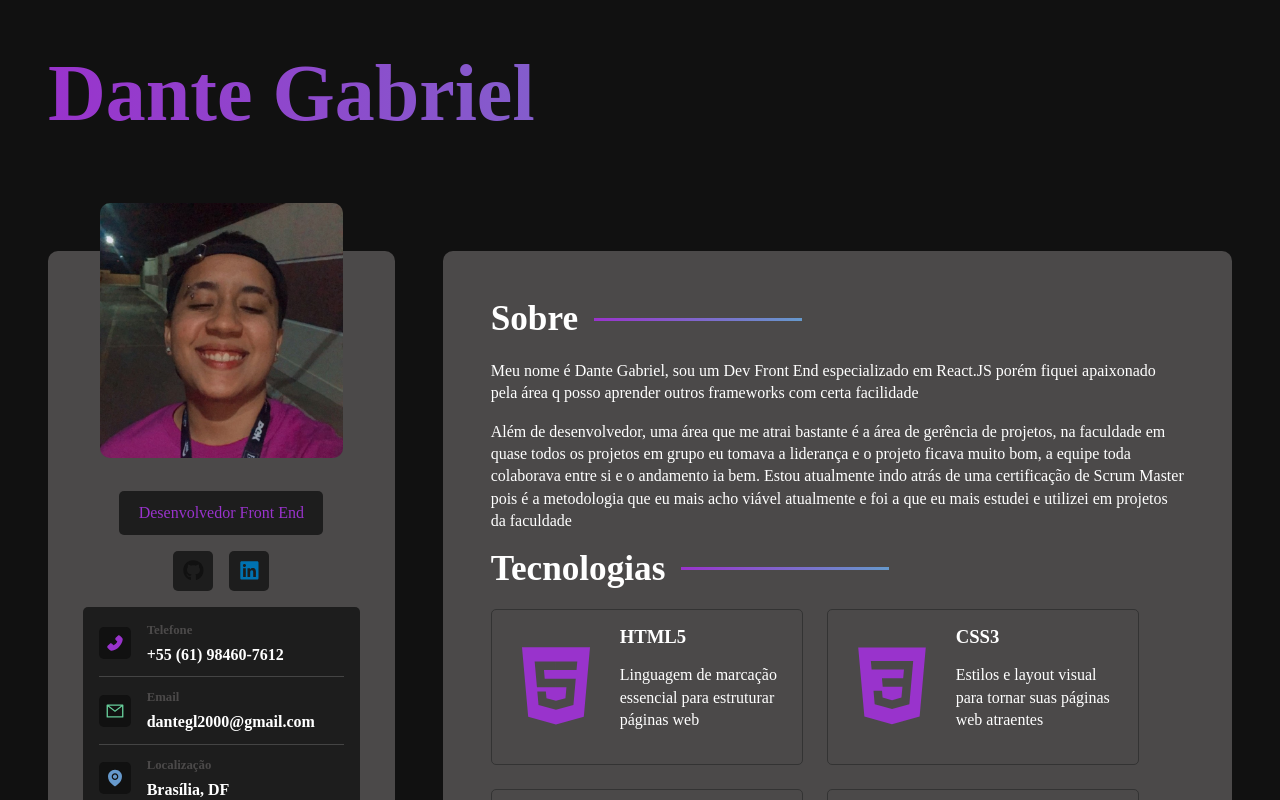
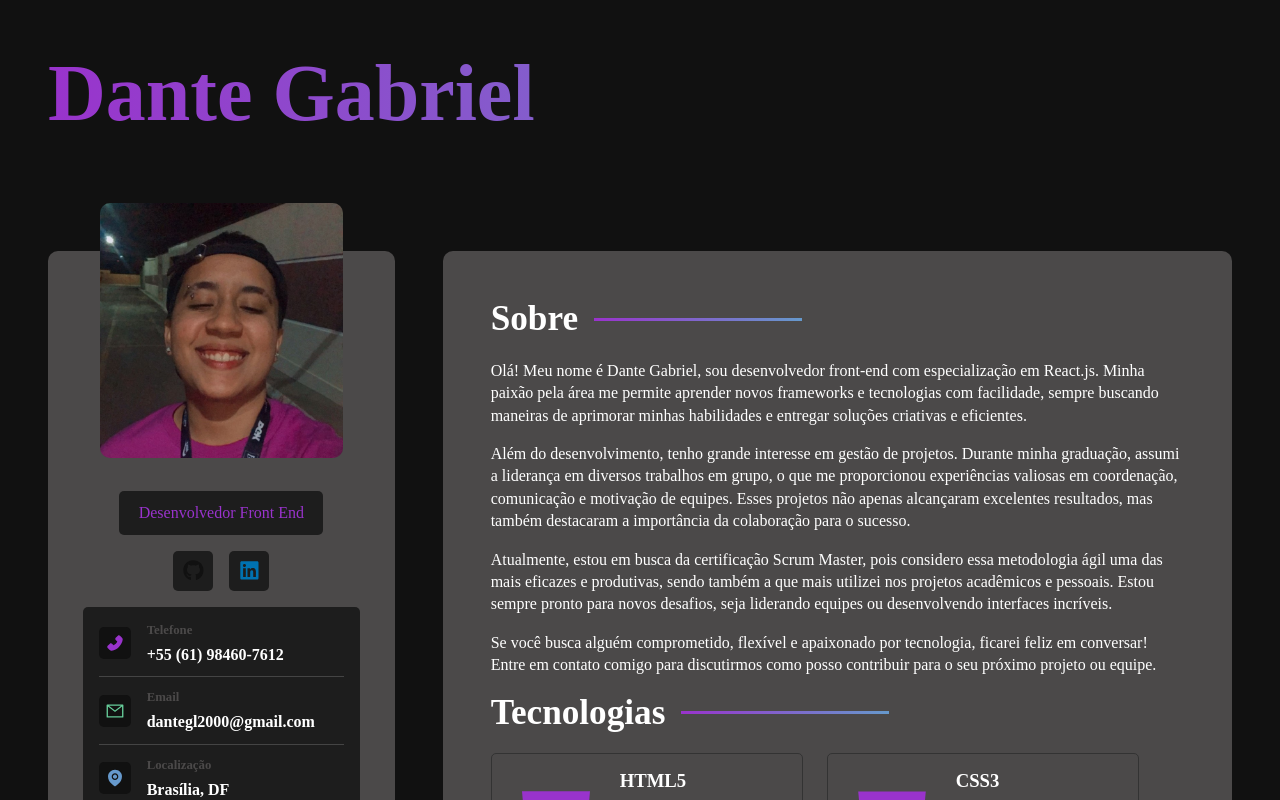
Before and after one commit to dantebaldez/dantegabriel-portfolio, a React (Vite) app: page / in a window 1280 px wide. Shown: the top 800 px of the page. Built offline with nearby package versions, Linux system fonts and the light colour scheme.

Commit message:
Update AboutContainer.jsx

```diff
--- a/src/Components/AboutContainer.jsx
+++ b/src/Components/AboutContainer.jsx
@@ -1,8 +1,14 @@
 const AboutContainer = () => {
 	return <section className="about-container">
 		<h2>Sobre</h2>
-		<p>Meu nome é Dante Gabriel, sou um Dev Front End especializado em React.JS porém fiquei apaixonado pela área q posso aprender outros frameworks com certa facilidade</p>
-		<p>Além de desenvolvedor, uma área que me atrai bastante é a área de gerência de projetos, na faculdade em quase todos os projetos em grupo eu tomava a liderança e o projeto ficava muito bom, a equipe toda colaborava entre si e o andamento ia bem. Estou atualmente indo atrás de uma certificação de Scrum Master pois é a metodologia que eu mais acho viável atualmente e  foi a que eu mais estudei e utilizei em projetos da faculdade</p>
+		<p>Olá! Meu nome é Dante Gabriel, sou desenvolvedor front-end com especialização em React.js. Minha paixão pela área me permite aprender novos frameworks e tecnologias com facilidade, sempre buscando maneiras de aprimorar minhas habilidades e entregar soluções criativas e eficientes.</p>
+
+<p>Além do desenvolvimento, tenho grande interesse em gestão de projetos. Durante minha graduação, assumi a liderança em diversos trabalhos em grupo, o que me proporcionou experiências valiosas em coordenação, comunicação e motivação de equipes. Esses projetos não apenas alcançaram excelentes resultados, mas também destacaram a importância da colaboração para o sucesso.</p>
+
+<p>Atualmente, estou em busca da certificação Scrum Master, pois considero essa metodologia ágil uma das mais eficazes e produtivas, sendo também a que mais utilizei nos projetos acadêmicos e pessoais. Estou sempre pronto para novos desafios, seja liderando equipes ou desenvolvendo interfaces incríveis.</p>
+
+<p>Se você busca alguém comprometido, flexível e apaixonado por tecnologia, ficarei feliz em conversar! Entre em contato comigo para discutirmos como posso contribuir para o seu próximo projeto ou equipe.</p>
+
 	</section>
 }
 
```
